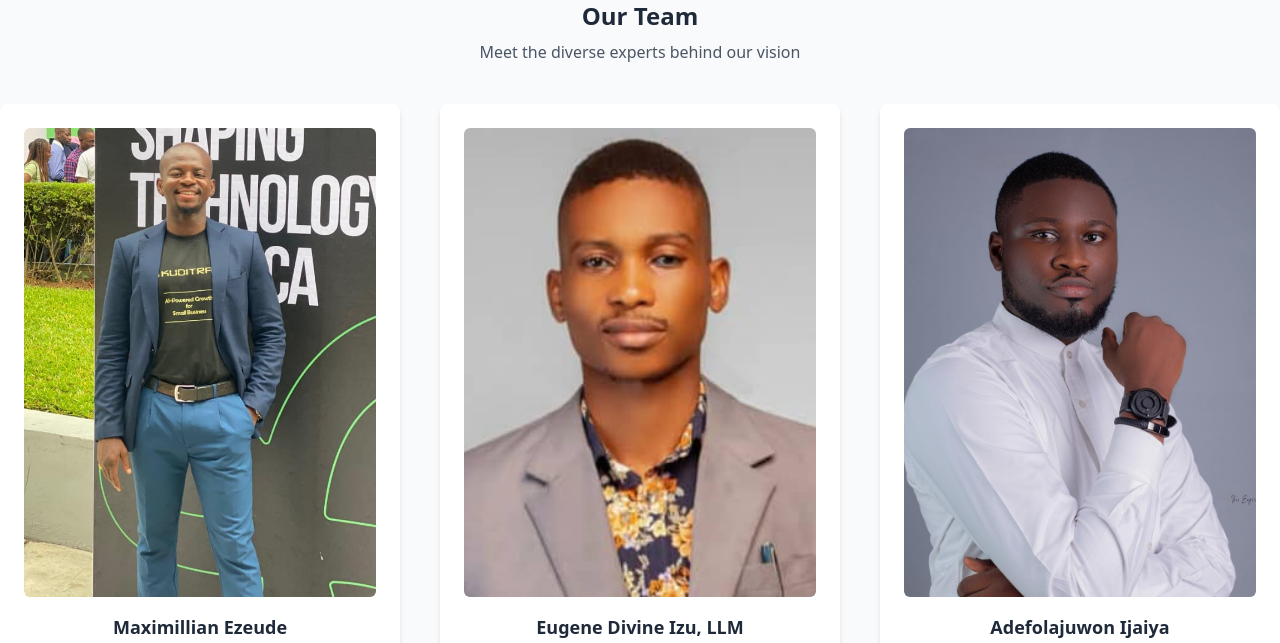
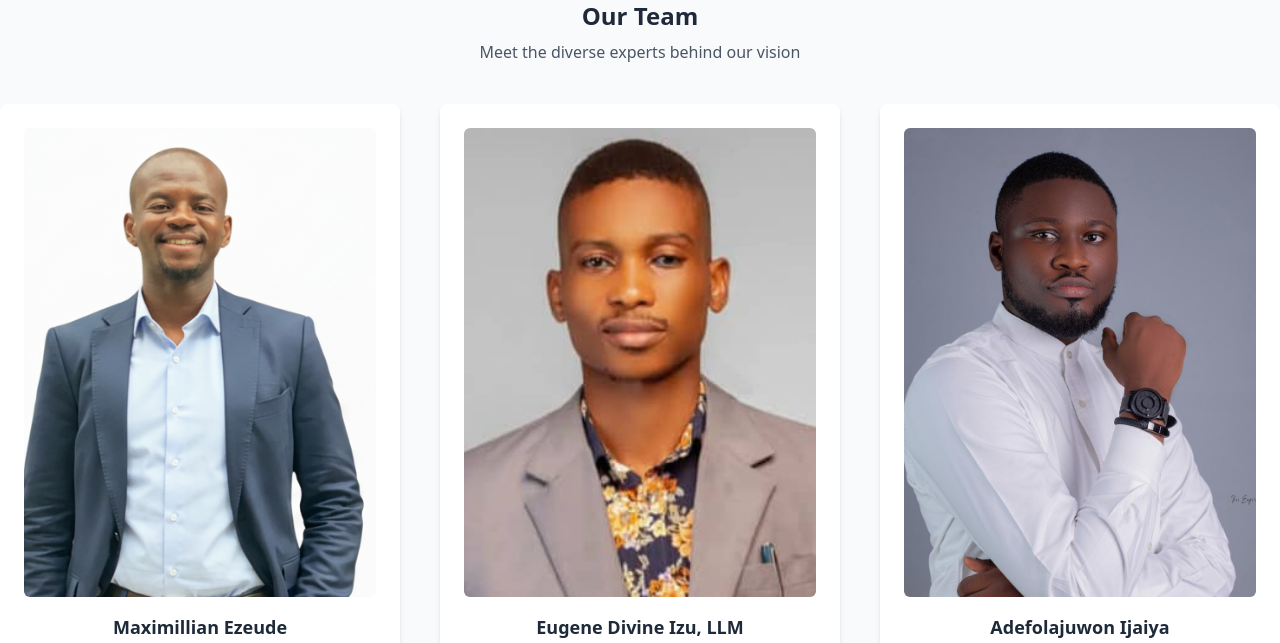
Before and after one commit to samyCodex/vox-law, a Next.js app: page / in a window 1280 px wide. Shown: the part 2560-3203 px from the top of the page. Built offline with nearby package versions, Linux system fonts and the light colour scheme.

Commit message:
done with changes

```diff
--- a/src/app/components/home-section.tsx
+++ b/src/app/components/home-section.tsx
@@ -115,7 +115,7 @@ const AttorneysSection = () => (
 
     <div className="mt-10 grid grid-cols-1 md:grid-cols-3 gap-10">
       {[
-        { name: "Maximillian Ezeude", role: "Managing Partner", image: "/images/maximillian.jpg" },
+        { name: "Maximillian Ezeude", role: "Managing Partner", image: "/images/max.png" },
         { name: "Eugene Divine Izu, LLM", role: "Head of Litigation", image: "/images/eugene.jpg" },
         { name: "Adefolajuwon Ijaiya", role: "Heaad of Compliance", image: "/images/ijaiya.jpg" },
         { name: "Onyinye Nicole", role: "Head of Strategy", image: "/images/nicole.jpg" },
--- a/src/app/data/our-team.tsx
+++ b/src/app/data/our-team.tsx
@@ -3,7 +3,7 @@ export const attorneys = [
     slug: "maximillian-ezeude",
     name: "Maximillian Ezeude, ICMC, CIArb",
     role: "Managing Partner",
-    image: "/images/maximillian.jpg",
+    image: "/images/max.png",
     shortBio: "Corporate & Commercial Law, ADR, Compliance, and Governance expert with over 7 years of experience.",
     fullBio: `Maximillian Ezeude is the Managing Partner of VOX REGIS SOLICITORS, ASSOCIATES AND PARTNERS. With over seven years of post-call experience, he has established himself as a trusted advisor in Corporate and Commercial Law, Alternative Dispute Resolution (ADR), Compliance, and Corporate Governance.
 Over the course of his career, Maximillian has advised over 300 corporates, startups, investors, and institutions on a wide range of transactions and regulatory matters. His work spans company structuring, contract negotiation, shareholder arrangements, and cross-border commercial engagements. He is particularly known for his ability to deliver clear, business-focused legal solutions that balance legal precision with commercial practicality.
```
Also changed, not shown: public/images/max.png.
